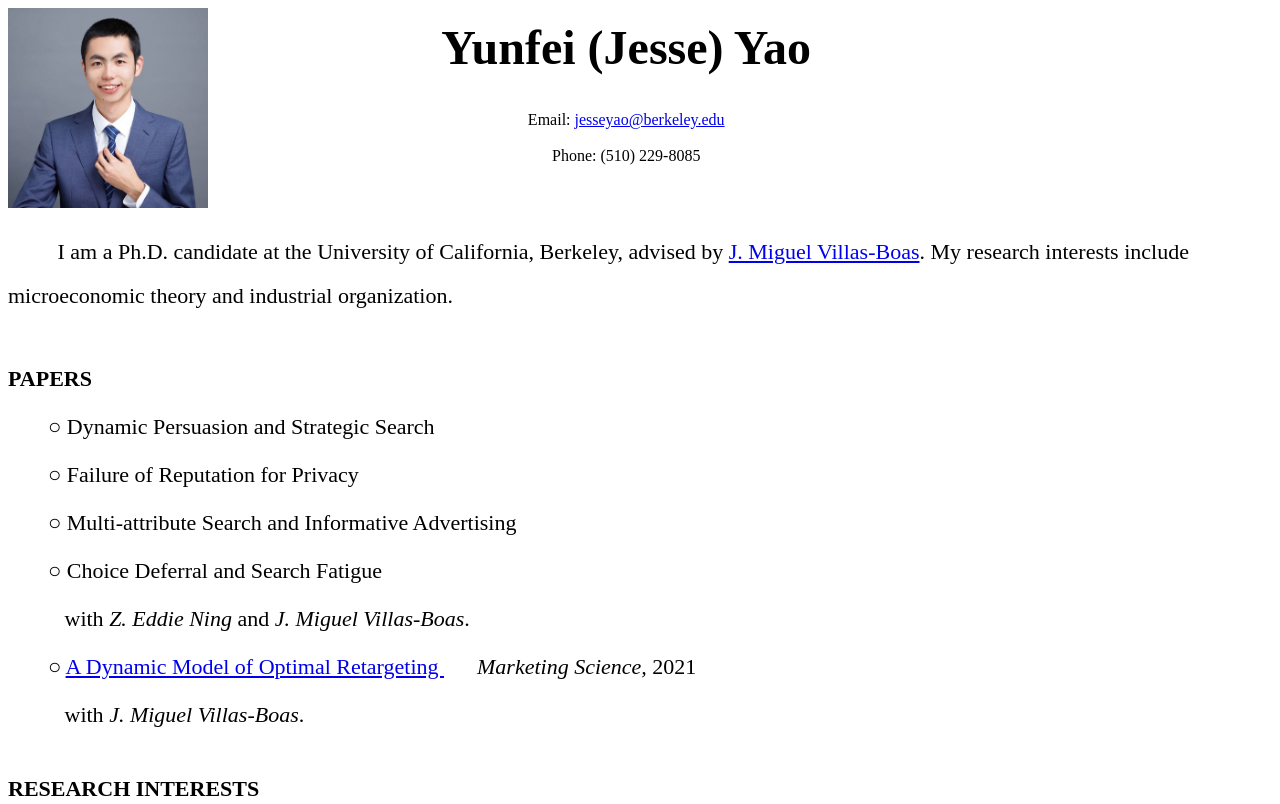
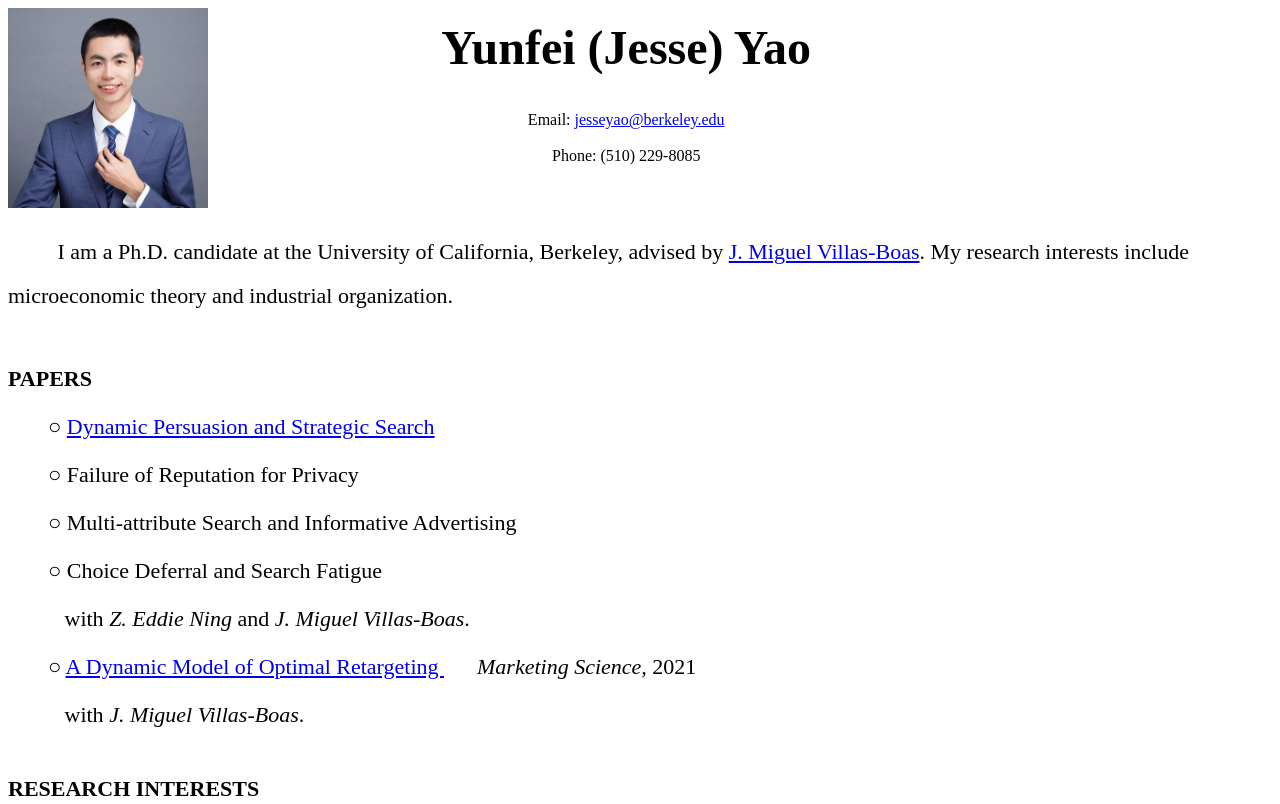
Before and after one commit to jesseyao9/jesseyao9.github.io., a plain HTML site: page index.html in a window 1280 px wide. Shown: the top 804 px of the page. Drawn offline with Linux system fonts and the light colour scheme.

Commit message:
Update index.html

```diff
--- a/index.html
+++ b/index.html
@@ -56,7 +56,7 @@ p.big {
 <br />
 <b> PAPERS </b>
 
-<ul> &#9675; Dynamic Persuasion and Strategic Search </ul>
+<ul> &#9675; <a href="Dynamic_Persuasion_and_Strategic_Search.pdf" target="_blank"> Dynamic Persuasion and Strategic Search </a> </ul>
 
 <ul> &#9675; Failure of Reputation for Privacy </ul>
 
```
